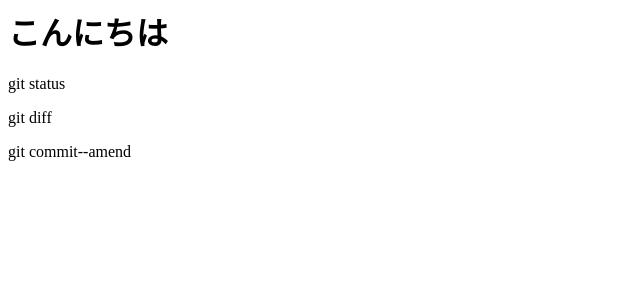
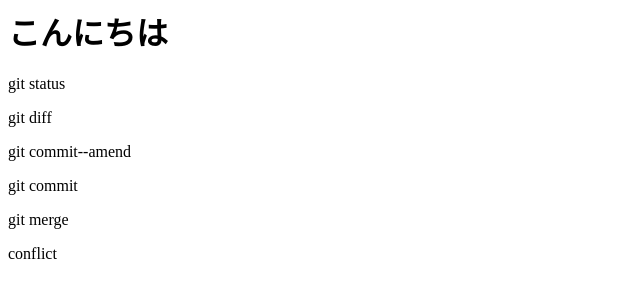
Before and after one commit to y1951511079/git_tutorial, a plain HTML site: page index.html in a window 1280 px wide. Shown: the whole page, without its empty margins (0-640 px from the left). Drawn offline with Linux system fonts and the light colour scheme.

Commit message:
コンフリクトを追記

```diff
--- a/index.html
+++ b/index.html
@@ -2,3 +2,6 @@
 <p>git status</p>
 <p>git diff</p>
 <p>git commit--amend</p>
+<p>git commit</p>
+<p>git merge</p>
+<p>conflict</p>
```
